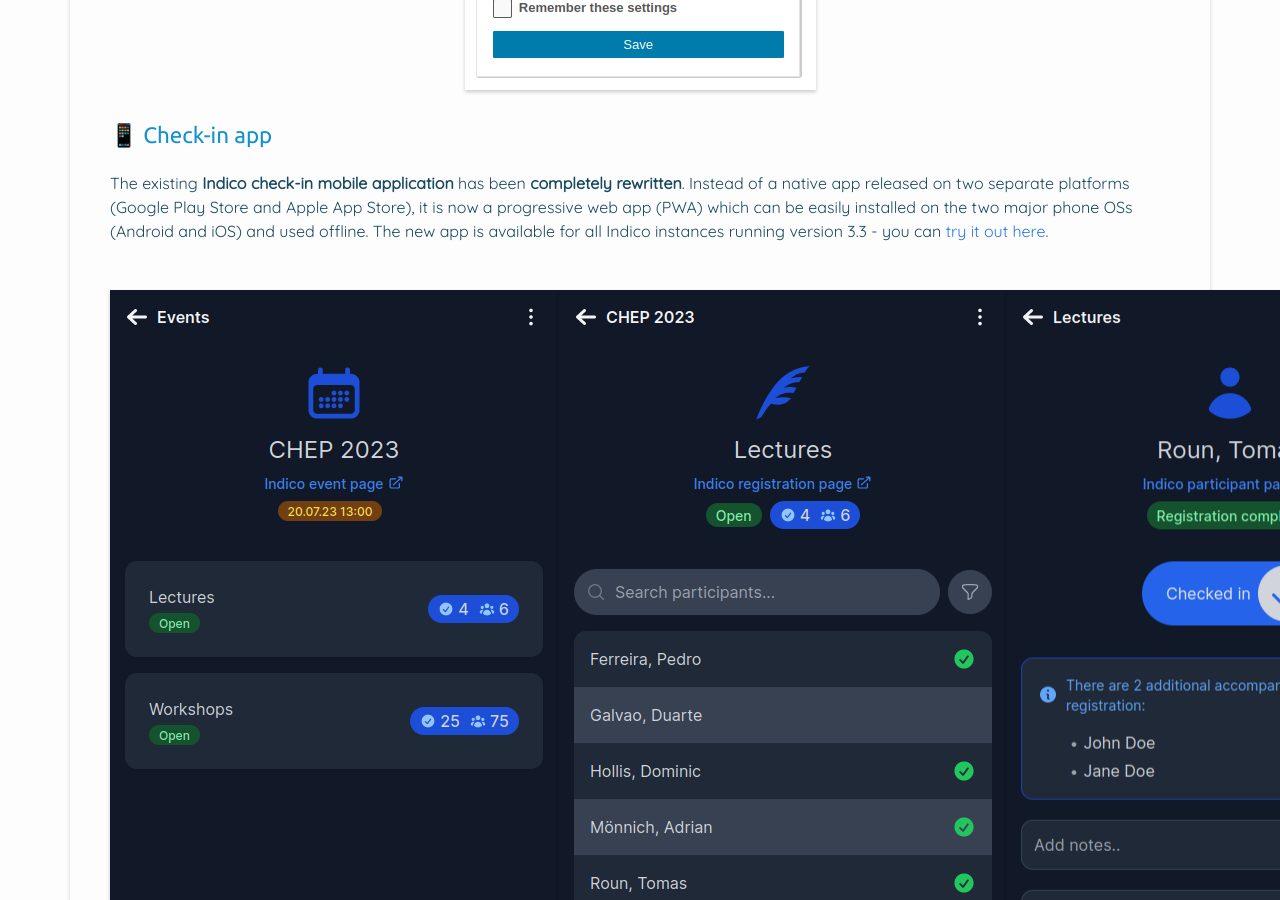
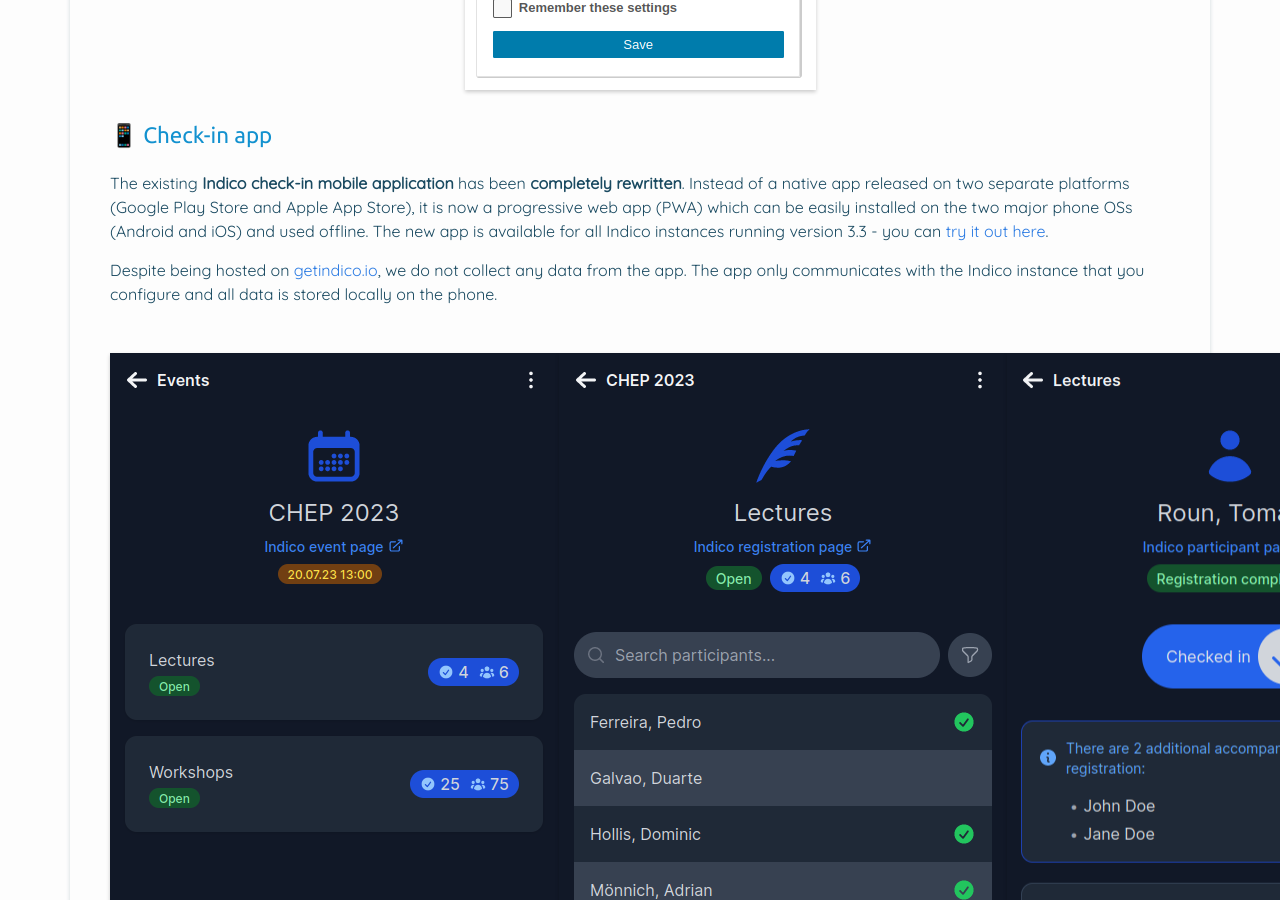
Before and after one commit to indico/indico.github.io, a Jekyll site: the page built from _posts/2023-11-30-indico-3-3-news.md, in a window 1280 px wide and 900 px high, scrolled down 1513 px. Built offline with Jekyll 4.4.1, drawn with Linux system fonts in a browser that asks for light colours; nearby versions of some CDN libraries; comment, search, counter and statistics services are not loaded.

Commit message:
Mention Check-in app privacy

```diff
--- a/_posts/2023-11-30-indico-3-3-news.md
+++ b/_posts/2023-11-30-indico-3-3-news.md
@@ -30,7 +30,9 @@
 
 The existing **Indico check-in mobile application** has been **completely rewritten**. Instead of a native app released on two separate platforms (Google Play Store and Apple App Store), it is now a progressive web app (PWA) which can be easily installed on the two major phone OSs (Android and iOS) and used offline. The new app is available for all Indico instances running version 3.3 - you can [try it out here](https://checkin.getindico.io/).
 
-<!-- Read our full in-depth blog post about the new Check-in app [here](https://indico.io/blog/future-link-to-a-post-about-the-check-in-app/). -->
+Despite being hosted on [getindico.io](getindico.io), we do not collect any data from the app. The app only communicates with the Indico instance that you configure and all data is stored locally on the phone.
+
+<!-- Read our full in-depth blog post about the new Check-in app [here](https://getindico.io/blog/future-link-to-a-post-about-the-check-in-app/). -->
 
 <div class="image-container">
   <img src="/assets/2023-11-30-indico-3-3-news/app1.png" />
```
